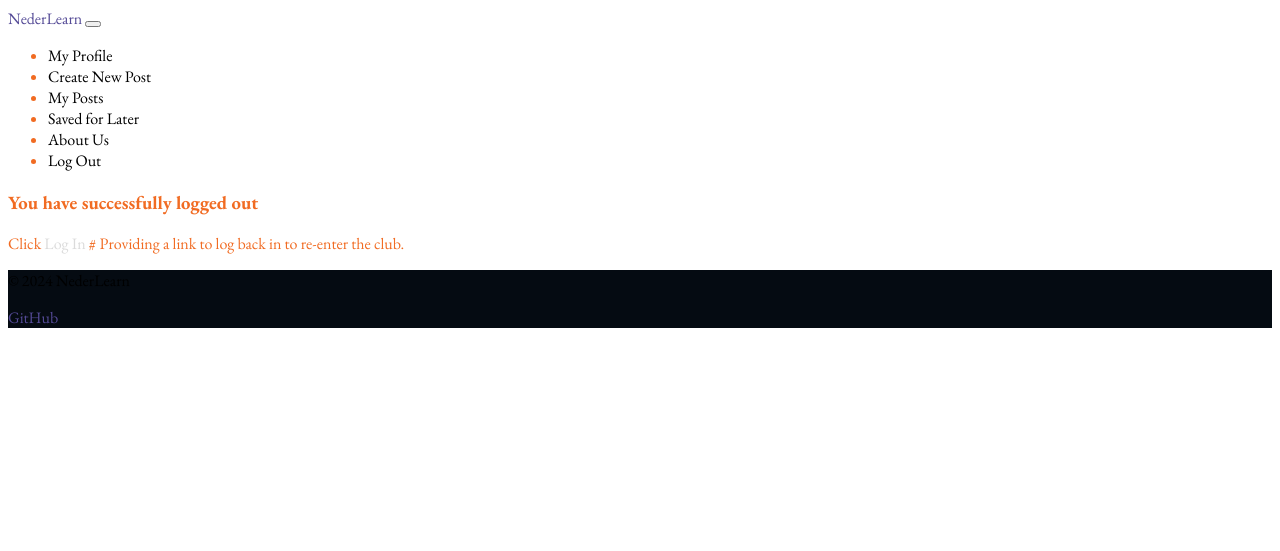
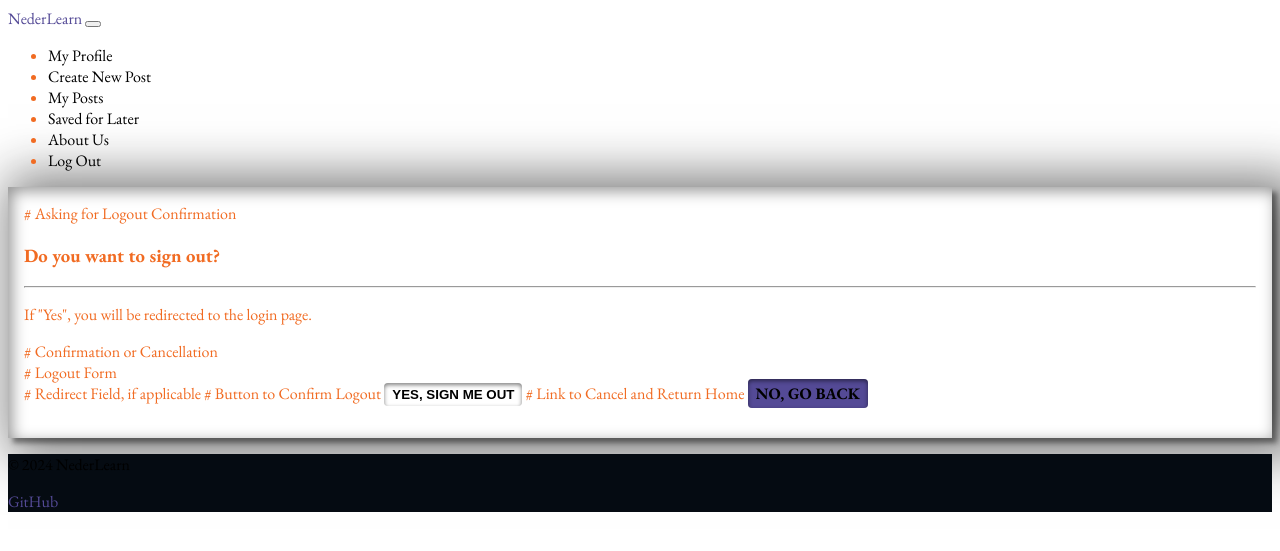
Before and after one commit to Blignaut24/NederLearn_V2, a Django app: page /accounts/logout/ in a window 1280 px wide. Shown: the top 551 px of the page. Run offline with Django 4.2, Linux system fonts and the light colour scheme; the visitor is signed in with stand-in values (Sample User, id 1); some libraries are stand-ins or nearby versions; some web fonts are replaced.

Commit message:
fix: update logout.html

```diff
--- a/nederlearn/settings.py
+++ b/nederlearn/settings.py
@@ -66,7 +66,7 @@
 SITE_ID = 1
 
 LOGIN_REDIRECT_URL = '/'
-LOGOUT_REDIRECT_URL = '/account/logout.html'
+LOGOUT_REDIRECT_URL = '/accounts/login'
 
 CRISPY_TEMPLATE_PACK = 'bootstrap4'
 
--- a/templates/account/logout.html
+++ b/templates/account/logout.html
@@ -1,23 +1,51 @@
-{% extends "base.html" %}  # This line is extending the base.html file
+
+{% extends "base.html" %}
 
 {% load i18n %}
 {% load account socialaccount %}
 
+# Setting title of the head
 {% block head_title %}{% trans "Sign Up" %}{% endblock %}
 
 {% block content %}
 
 <div class="container">
-    <div class="row">
-        <div class="col-md-8 mt-3 offset-md-2">
-            <h3>{% trans "You have successfully logged out" %}</h3>
+    <div class="row justify-content-center">
+        <div class="col-md-8 col-sm-12 mt-3">
+            <div class="card-body text-center m-5">
+                # Asking for Logout Confirmation
+                <h3>{% trans "Do you want to sign out?" %}</h3>
+                <div class="row">
+                    <div class="col">
+                        <hr>
+                    </div>
+                </div>
+                <p class="m-4">
+                    {% trans 'If "Yes", you will be redirected to the login page.' %}
+                </p>
 
-            <p>{% blocktrans %}Click <a class="link" href="{{ login_url }}">Log
-                    In</a>  # Providing a link to log back in
-                to re-enter the club.{% endblocktrans %}</p>
-            </p>
+                # Confirmation or Cancellation
+                <div class="text-center m-2">
+                    # Logout Form
+                    <form method="post" action="{% url 'account_logout' %}">
+                        {% csrf_token %}
+                        # Redirect Field, if applicable
+                        {% if redirect_field_value %}
+                        <input type="hidden" name="{{ redirect_field_name }}"
+                            value="{{ redirect_field_value }}" />
+                        {% endif %}
+
+                        # Button to Confirm Logout
+                        <button class="btn btn-danger right m-2"
+                            type="submit">{% trans 'Yes, Sign Me Out' %}</button>
+
+                        # Link to Cancel and Return Home
+                        <a href="{% url 'home' %}"
+                            class="btn btn-secondary m-2">No, Go Back</a>
+                    </form>
+                </div>
+            </div>
         </div>
     </div>
 </div>
-
 {% endblock %}
```
